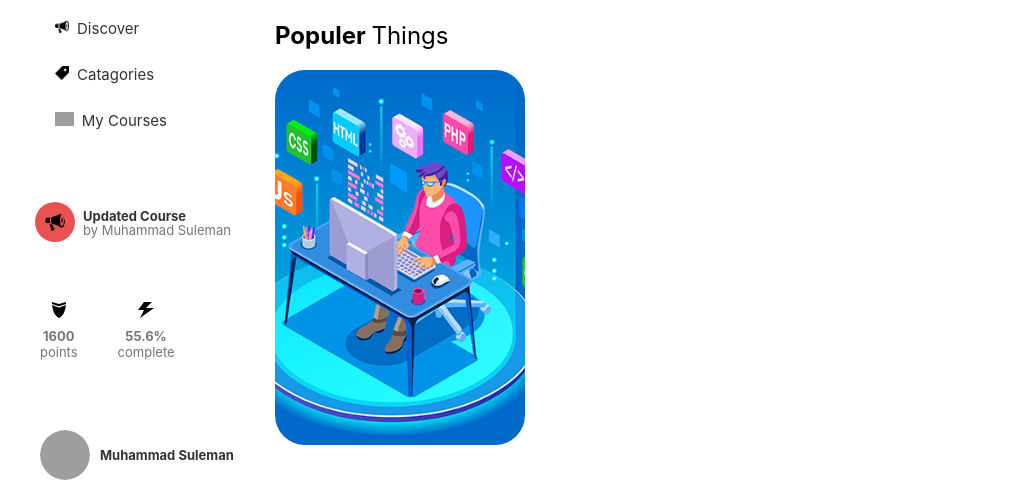
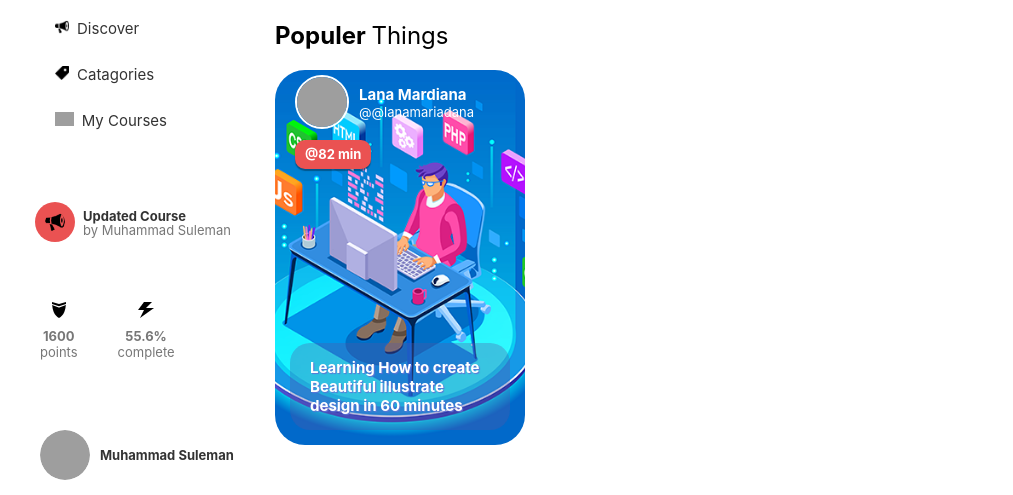
Before and after one commit to sheikhsuleman123/udemy-clone, a React (Create React App) app: page / in a window 1280 px wide. Shown: the part 168-663 px from the top of the page, without its empty margins (0-1013 px from the left). Built offline with nearby package versions, Linux system fonts and the light colour scheme; grey boxes are pictures that could not be loaded.

Commit message:
first course list is done

```diff
--- a/src/css/App.css
+++ b/src/css/App.css
@@ -107,3 +107,38 @@
     border-radius: 30px;
     background-size: cover !important;
 }
+.home-page .section .course .block .user{
+    padding: 5px 20px;
+    z-index: 1;
+}
+.home-page .section .course .block .user .pic{
+    width: 50px;
+    height: 50px;
+    border: 2px solid #fff;
+    border-radius: 50%;
+    margin-right: 10px;
+}
+.home-page .section .course .block .user .pic img{
+    height: 100%;
+    width: 100%;
+    border-radius: 50%;
+}
+.home-page .section .course .block .dura{
+    top: 70px;
+    left: 20px;
+    background: #ea5252;
+    line-height: 1;
+    padding: 8px 10px;
+    border-radius: 10px;
+    box-shadow:  0px 2px 1px rgba(0, 0, 0, 0.33);
+    z-index: 1;
+}
+.home-page .section .course .block .course-title{
+    bottom: 15px;
+    left: 15px;
+    right: 15px;
+    padding: 15px 20px;
+    border-radius: 20px;
+    background: rgba(87, 86, 165, 0.33);
+    text-shadow: 1px 1px 1px rgb(94, 116, 214);
+}
--- a/src/css/props.css
+++ b/src/css/props.css
@@ -37,6 +37,7 @@ ul, ol{
 .fontb{font-weight: bold;}
 .fontn{font-weight: normal;}
 
+.cfff{color: #fff;}
 .c333{color: #333;}
 .c777{color: #777;}
 
--- a/src/screens/home.js
+++ b/src/screens/home.js
@@ -33,10 +33,29 @@ export default function Home() {
     for(let i= 0; i < popularCourse.length; i++ ){
         courseList.push(
             <a href="#" className="course rel" key={"popular-course" + i}>
-                <div className="block" style={{background:  " #e2e2e2 url(" + popularCourse[i].poster +" ) no-repeat center" }} >
+                <div className="block rel" style={{background:  " #e2e2e2 url(" + popularCourse[i].poster +" ) no-repeat center" }} >
+
+                <div className="user aic abs flex">
+                    <div className="pic">
+                        <img src={popularCourse[i].tutor.dp} className="bl" alt=""/>
+                    </div>
+                    <div className="meta rel">
+                        <h2 className="s15 fontb name cfff">{popularCourse[i].tutor.name} </h2>
+                        <h2 className="s13 fontn username cfff">@{popularCourse[i].tutor.username} </h2>
+                    </div>
                 </div>
+
+                <div className="dura abs">
+                <h2 className="s13 fontb name cfff">@{popularCourse[i].duration} </h2>
+                </div>
+
+                <div className="course-title abs">
+                <h2 className="s15 fontb name cfff">{popularCourse[i].title} </h2>
+                </div>
+
+              </div>
             </a>
-        )
+        );
     }
     return (
         <div className="home-page rel">
```
